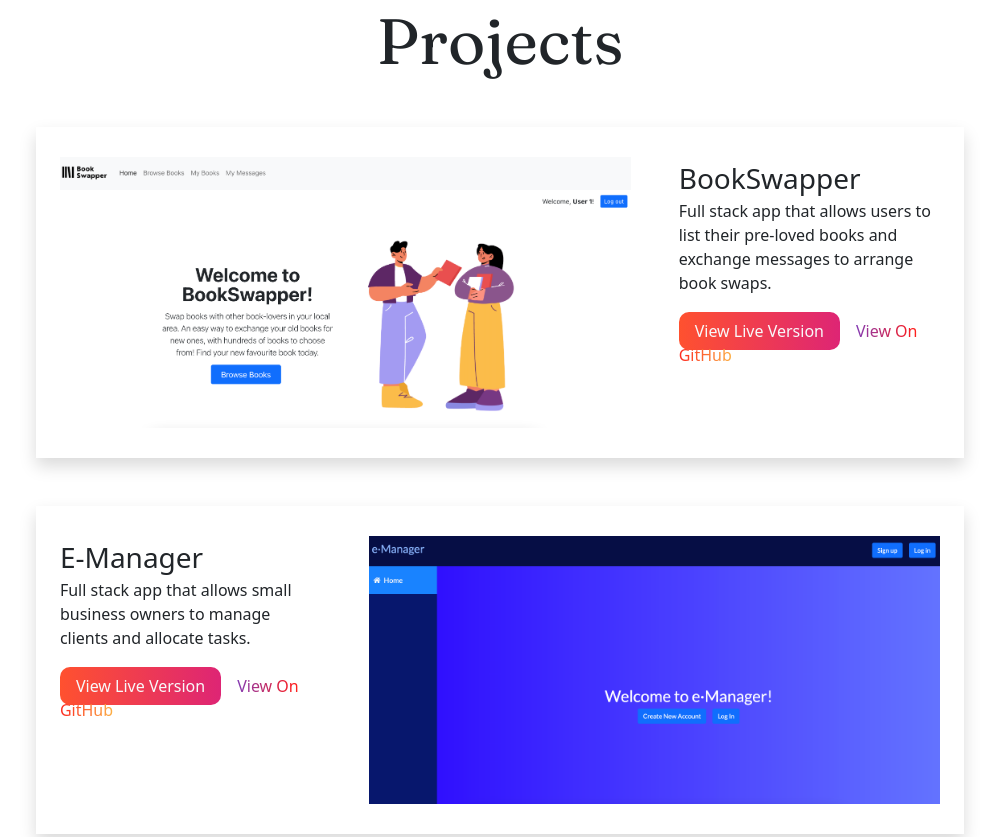
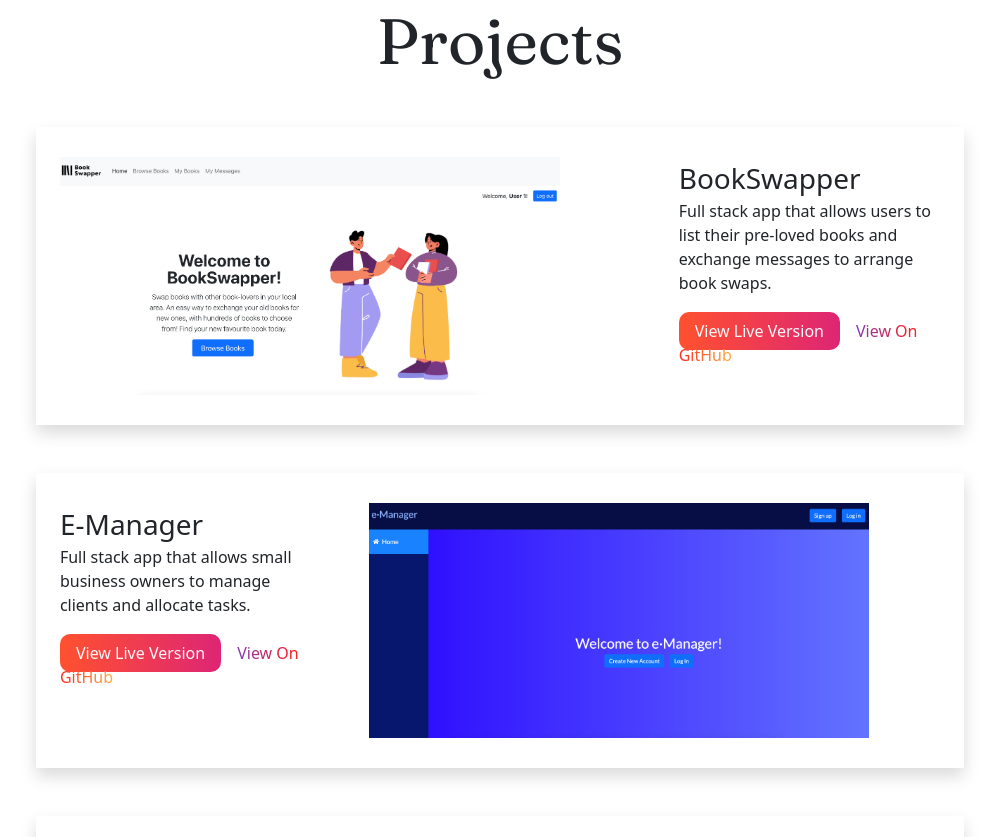
Before and after one commit to elliefoote/portfolio-old, a Gatsby site: page / in a window 1280 px wide. Shown: the part 1765-2602 px from the top of the page, without its empty margins (140-1139 px from the left). Built offline with nearby package versions, Linux system fonts and the light colour scheme; Gatsby itself is replaced by a stand-in of ours.

Commit message:
responsive images

```diff
--- a/src/components/Projects.js
+++ b/src/components/Projects.js
@@ -1,9 +1,5 @@
 import * as React from "react";
-import BookSwapper from '../images/BookSwapper.png';
-import EManager from '../images/EManager.png';
-import Homegrown from '../images/Homegrown.png';
-import MarcTinent from '../images/MarcTinent.png';
-import { StaticImage } from "gatsby-plugin-image";
+import ProjectImage from './ProjectImage';
 
 const Projects = () => {
     const projectData = [
@@ -13,7 +9,8 @@ const Projects = () => {
             description: 'Full stack app that allows users to list their pre-loved books and exchange messages to arrange book swaps.',
             liveLink: 'https://ejf-book-swapper.herokuapp.com/',
             codeLink: 'https://github.com/elliefoote/book-swap',
-            img: BookSwapper,
+            img: 'BookSwapper.png',
+            alt: 'BookSwapper app screenshot',
             leftOrRight: 'left'
         },
         {
@@ -22,7 +19,8 @@ const Projects = () => {
             description: 'Full stack app that allows small business owners to manage clients and allocate tasks.',
             liveLink: 'https://ejf-emanager.herokuapp.com/',
             codeLink: 'https://github.com/elliefoote/e-manager-app',
-            img: EManager,
+            img: 'EManager.png',
+            alt: 'E-Manager app screenshot',
             leftOrRight: 'right'
         },
         {
@@ -31,7 +29,8 @@ const Projects = () => {
             description: 'Full stack ecommerce app that allows socially conscious shoppers to connect with local makers and artists.',
             liveLink: 'https://homegrown-bcn.herokuapp.com/',
             codeLink: 'https://github.com/elliefoote/e-manager-app',
-            img: Homegrown,
+            img: 'Homegrown.png',
+            alt: 'Homegrown app screenshot',
             leftOrRight: 'left'
         },
         {
@@ -40,7 +39,8 @@ const Projects = () => {
             description: 'One-page site for a professional author.',
             liveLink: 'https://www.marctinent.com',
             codeLink: 'https://github.com/elliefoote/marc-tinent/',
-            img: MarcTinent,
+            img: 'MarcTinent.png',
+            alt: 'Marc Tinent site screenshot',
             leftOrRight: 'right'
         }
     ]
@@ -59,7 +59,7 @@ const Projects = () => {
                 <div className={p.leftOrRight==="left" ? "project-card row justify-content-center gx-5 mb-5 shadow" : "project-card row justify-content-center gx-5 mb-5 flex-row-reverse shadow"} key={p.id}>
 
                     <div className="project-image-container col-xl-8">
-                    <img alt={p.title} src={p.img} className="project-image" />
+                    <ProjectImage alt={p.title} filename={p.img} />
                     </div>
 
                     <div className="col-xl-4">
```
